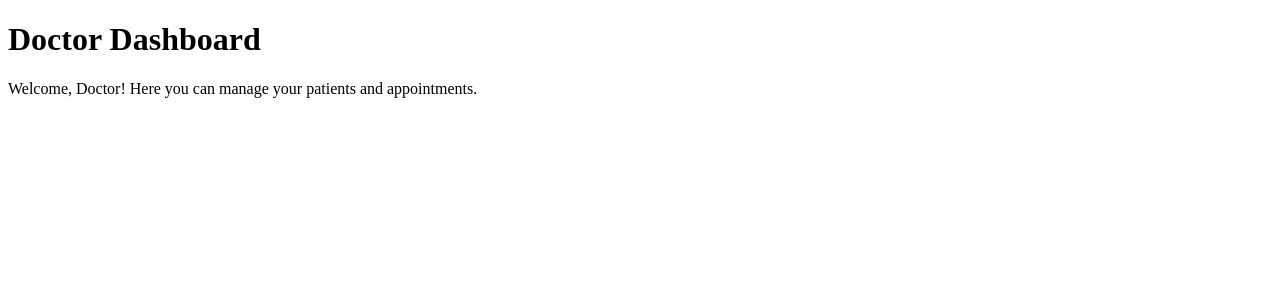
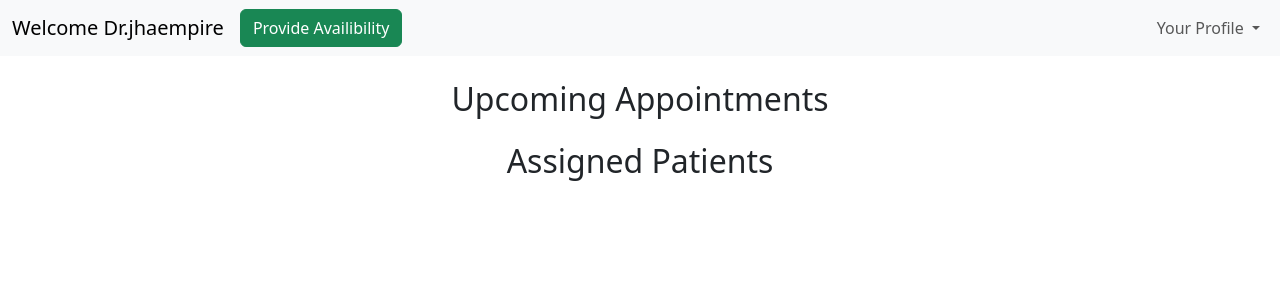
Before and after one commit to 22f3001703/hospital_management_app, a Flask app: page /dashboard/doctor in a window 1280 px wide. Shown: the top 300 px of the page. Run offline with Flask 3, Linux system fonts and the light colour scheme; a user stored in the database is signed in.

Commit message:
Added the html for doctor dashbaord rough yet

```diff
--- a/templates/adminDashboard.html
+++ b/templates/adminDashboard.html
@@ -73,6 +73,9 @@
         </tbody>
       </table>
 </div>
+<h2 class="text-center my-4">Registered Patients</h2>
+<h2 class="text-center my-4">Appointments</h2>
+
 </body>
 <script src="https://cdn.jsdelivr.net/npm/bootstrap@5.3.0-alpha1/dist/js/bootstrap.bundle.min.js"></script>
 </html>
--- a/templates/doctorDashboard.html
+++ b/templates/doctorDashboard.html
@@ -4,9 +4,40 @@
     <meta charset="UTF-8">
     <meta name="viewport" content="width=device-width, initial-scale=1.0">
     <title>Doctor</title>
+     <link href="https://cdn.jsdelivr.net/npm/bootstrap@5.3.0-alpha1/dist/css/bootstrap.min.css" rel="stylesheet">
 </head>
+
 <body>
-<h1>Doctor Dashboard</h1>
-<p>Welcome, Doctor! Here you can manage your patients and appointments.</p>
+
+<nav class="navbar navbar-expand-lg bg-body-tertiary">
+  <div class="container-fluid">
+    <a class="navbar-brand" href="#">Welcome Dr.{{user}}</a>
+    <button class="navbar-toggler" type="button" data-bs-toggle="collapse" data-bs-target="#navbarSupportedContent" aria-controls="navbarSupportedContent" aria-expanded="false" aria-label="Toggle navigation">
+      <span class="navbar-toggler-icon"></span>
+    </button>
+    <div class="collapse navbar-collapse justify-content-end" id="navbarSupportedContent">
+        <ul class="navbar-nav me-auto mb-2 mb-lg-0">
+        <li class="nav-item">
+          <a class="btn btn-success" href="/dashboard/admin/register-doctor">Provide Availibility </a>
+        </li>
+        </ul>
+
+        <ul class="navbar-nav">
+          <li class="nav-item dropdown">
+            <a class="nav-link dropdown-toggle" href="#" role="button" data-bs-toggle="dropdown" aria-expanded="false">
+              Your Profile
+            </a>
+            <ul class="dropdown-menu dropdown-menu-end">
+              <li><a class="dropdown-item btn btn-danger" href="/logout/{{session['id']}}">Log Out</a></li>
+            </ul>
+          </li>
+        </ul>
+    </div>
+  </div>
+</nav>
+<h2 class="text-center my-4">Upcoming Appointments</h2>
+<h2 class="text-center my-4">Assigned Patients</h2>
+
 </body>
+<script src="https://cdn.jsdelivr.net/npm/bootstrap@5.3.0-alpha1/dist/js/bootstrap.bundle.min.js"></script>
 </html>
--- a/templates/register.html
+++ b/templates/register.html
@@ -49,7 +49,7 @@
     </style>
 <body>
 
-    <h2 style="text-align: center;">Register</h2>
+    <h2 style="text-align: center;">Register Patient</h2>
 
 <form action="/register" method="POST">
     <label for="fullname">Full Name:</label>
```
Also changed, not shown: instance/hospital.db.
